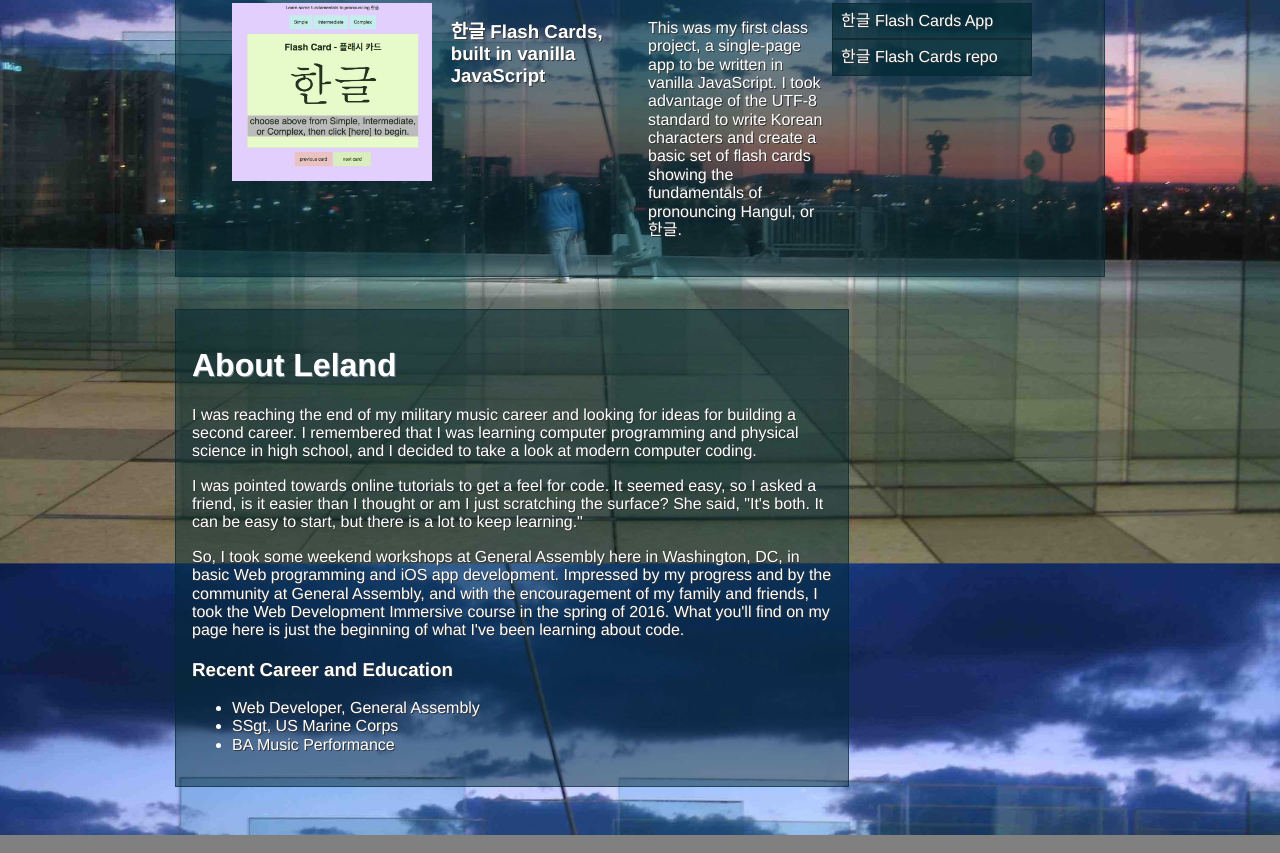
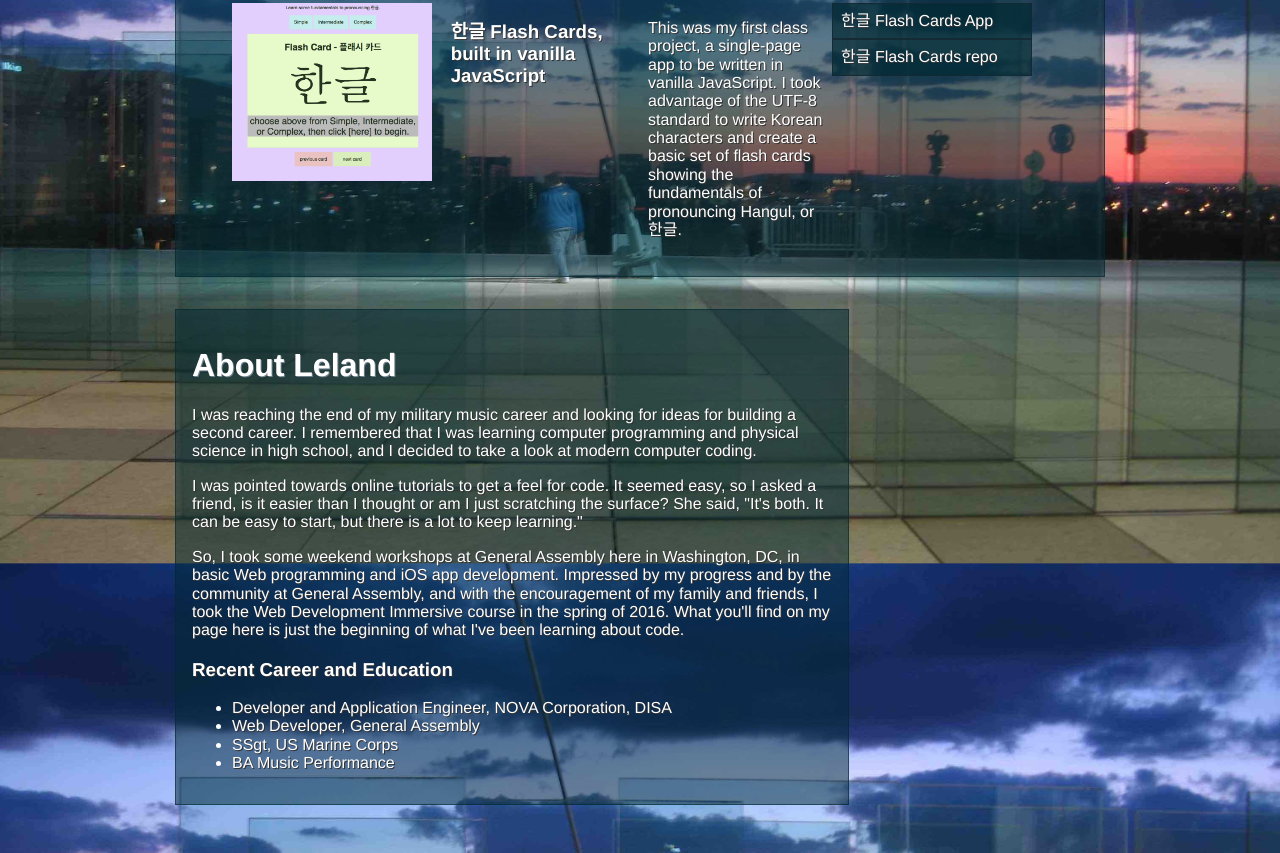
Before and after one commit to lelandjordon/lelandjordon.github.io, a website: page index.html in a window 1280 px wide. Shown: the part 1117-1970 px from the top of the page. Drawn offline with nearby package versions, Linux system fonts and the light colour scheme.

Commit message:
Added a line about recent career to index

```diff
--- a/index.html
+++ b/index.html
@@ -122,6 +122,7 @@
             </p>
             <h3>Recent Career and Education</h3>
             <ul>
+              <li>Developer and Application Engineer, NOVA Corporation, DISA</li>
               <li>Web Developer, General Assembly</li>
               <li>SSgt, US Marine Corps</li>
               <li>BA Music Performance</li>
@@ -205,6 +206,7 @@
           <a href="https://generalassemb.ly/education/web-development-immersive">Web Development Immersive</a>
           <h3>Recent Career and Education</h3>
           <ul>
+            <li>Developer and Application Engineer, NOVA Corporation, DISA</li>
             <li>Web Developer, General Assembly  </li>
             <li>SSgt, US Marine Corps  </li>
             <li>BA Music Performance  </li>
```
